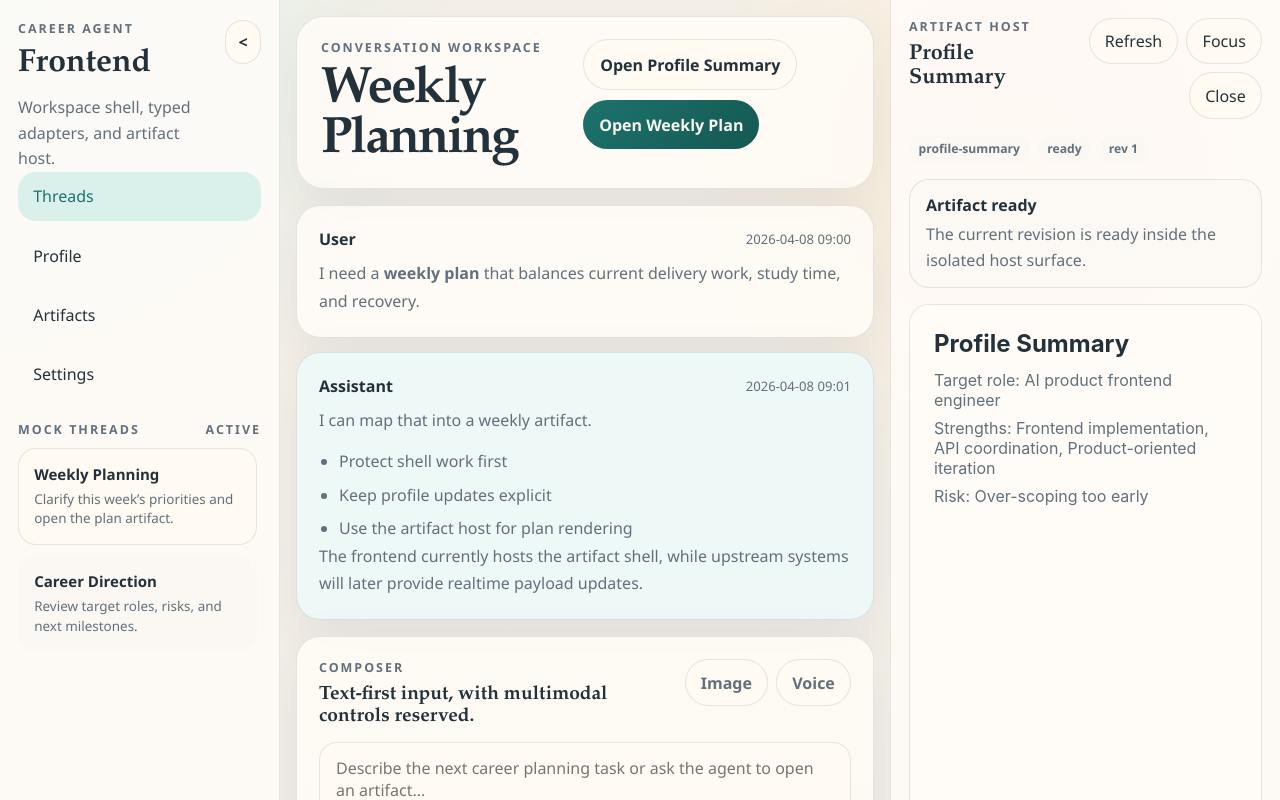
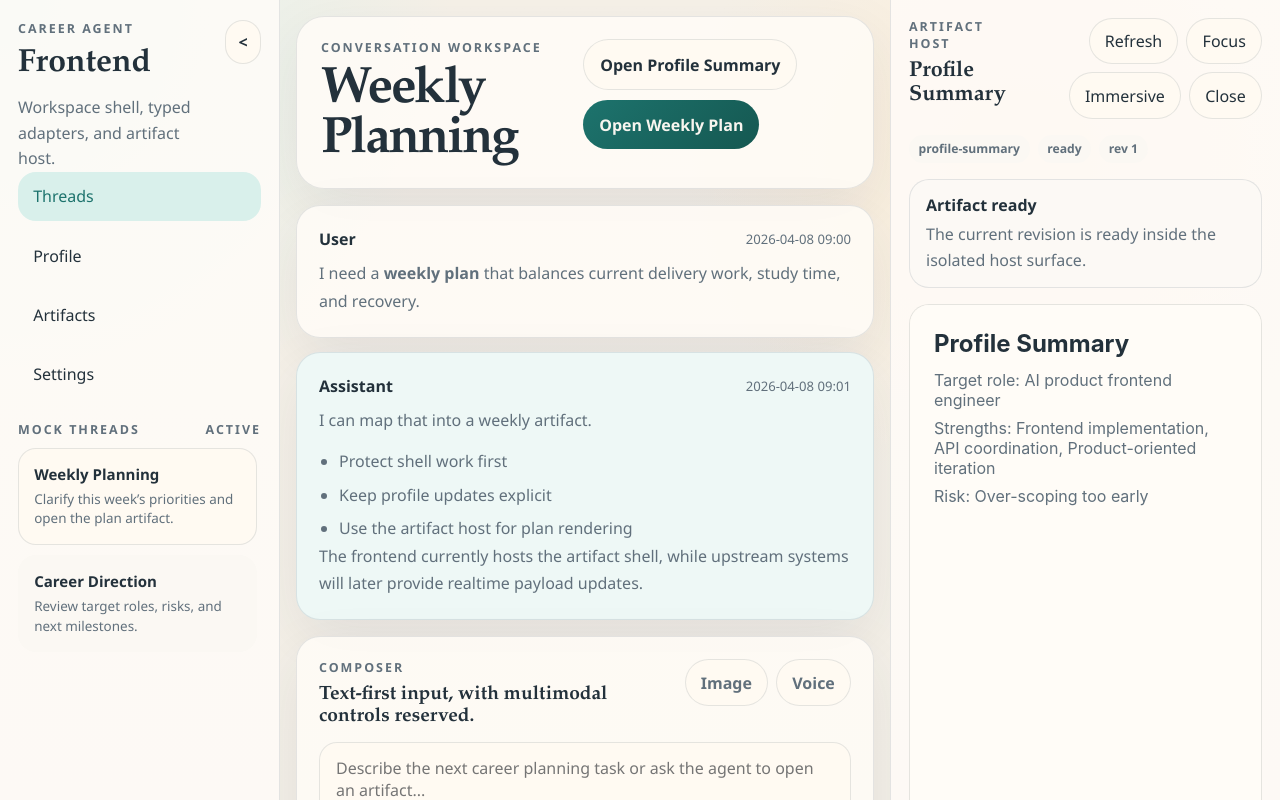
Before and after one commit to AswarS/Career-Agent, a Vue app: page /threads/thread-001 in a window 1280 px wide. Both pictures are taken after a click on the button "Open Profile Summary". Built offline with nearby package versions, Linux system fonts and the light colour scheme; no server answers.

Commit message:
add immersive canvas shell mode

```diff
--- a/src/app/AppShell.vue
+++ b/src/app/AppShell.vue
@@ -7,11 +7,12 @@ import SideRail from '../modules/navigation/SideRail.vue';
 import { useWorkspaceStore } from '../stores/workspace';
 
 const workspaceStore = useWorkspaceStore();
-const { artifactFocusMode, artifactPaneOpen, sideRailCollapsed } = storeToRefs(workspaceStore);
+const { artifactFocusMode, artifactImmersiveMode, artifactPaneOpen, sideRailCollapsed } = storeToRefs(workspaceStore);
 
 const shellClasses = computed(() => ({
   'artifact-open': artifactPaneOpen.value,
   'artifact-focus': artifactFocusMode.value,
+  'artifact-immersive': artifactImmersiveMode.value,
   'side-rail-collapsed': sideRailCollapsed.value,
 }));
 
@@ -22,8 +23,8 @@ onMounted(() => {
 
 <template>
   <div class="app-shell" :class="shellClasses">
-    <SideRail />
-    <main class="workspace-main">
+    <SideRail v-if="!artifactImmersiveMode" />
+    <main v-if="!artifactImmersiveMode" class="workspace-main">
       <RouterView />
     </main>
     <ArtifactHost />
@@ -49,6 +50,10 @@ onMounted(() => {
 
 .app-shell.artifact-focus {
   grid-template-columns: var(--side-rail-width) minmax(0, 1fr);
+}
+
+.app-shell.artifact-immersive {
+  grid-template-columns: 1fr;
 }
 
 .workspace-main {
--- a/src/modules/artifacts/ArtifactHost.vue
+++ b/src/modules/artifacts/ArtifactHost.vue
@@ -4,7 +4,7 @@ import { storeToRefs } from 'pinia';
 import { useWorkspaceStore } from '../../stores/workspace';
 
 const workspaceStore = useWorkspaceStore();
-const { activeArtifact, artifactFocusMode, artifactPaneOpen } = storeToRefs(workspaceStore);
+const { activeArtifact, artifactFocusMode, artifactImmersiveMode, artifactPaneOpen } = storeToRefs(workspaceStore);
 
 const artifactMarkup = computed(() => {
   if (activeArtifact.value?.renderMode !== 'html') {
@@ -46,11 +46,11 @@ const statusBody = computed(() => {
 </script>
 
 <template>
-  <aside class="artifact-host" :class="{ open: artifactPaneOpen, focus: artifactFocusMode }">
+  <aside class="artifact-host" :class="{ open: artifactPaneOpen, focus: artifactFocusMode, immersive: artifactImmersiveMode }">
     <div class="artifact-panel">
       <div class="artifact-header">
         <div>
-          <p class="eyebrow">Artifact Host</p>
+          <p class="eyebrow">{{ artifactImmersiveMode ? 'Immersive Canvas' : 'Artifact Host' }}</p>
           <h2>{{ activeArtifact?.title ?? 'No Active Artifact' }}</h2>
         </div>
         <div v-if="artifactPaneOpen" class="artifact-actions">
@@ -63,14 +63,28 @@ const statusBody = computed(() => {
             Refresh
           </button>
           <button
-            v-if="activeArtifact && !artifactFocusMode"
+            v-if="activeArtifact && !artifactFocusMode && !artifactImmersiveMode"
             class="ghost-button"
             @click="workspaceStore.promoteArtifactFocus()"
           >
             Focus
           </button>
           <button
-            v-if="activeArtifact && artifactFocusMode"
+            v-if="activeArtifact && !artifactImmersiveMode"
+            class="ghost-button"
+            @click="workspaceStore.promoteArtifactImmersive()"
+          >
+            Immersive
+          </button>
+          <button
+            v-if="activeArtifact && artifactImmersiveMode"
+            class="ghost-button"
+            @click="workspaceStore.restoreArtifactFocus()"
+          >
+            Back To Focus
+          </button>
+          <button
+            v-if="activeArtifact && (artifactFocusMode || artifactImmersiveMode)"
             class="ghost-button"
             @click="workspaceStore.restoreArtifactPane()"
           >
@@ -139,6 +153,14 @@ const statusBody = computed(() => {
   z-index: 20;
 }
 
+.artifact-host.immersive {
+  position: fixed;
+  inset: 0;
+  width: 100vw;
+  max-width: 100vw;
+  z-index: 30;
+}
+
 .artifact-panel {
   display: flex;
   flex-direction: column;
@@ -159,6 +181,14 @@ const statusBody = computed(() => {
   min-width: 0;
   border-left: 1px solid var(--color-border);
   box-shadow: -20px 0 40px rgba(35, 49, 59, 0.08);
+}
+
+.artifact-host.immersive .artifact-panel {
+  width: 100vw;
+  max-width: 100vw;
+  padding: 20px 24px;
+  border-left: 0;
+  box-shadow: none;
 }
 
 .artifact-header {
@@ -259,6 +289,10 @@ h2 {
   min-height: calc(100vh - 210px);
 }
 
+.artifact-host.immersive .artifact-frame {
+  min-height: calc(100vh - 206px);
+}
+
 .artifact-empty {
   padding: 18px;
   color: var(--color-text);
--- a/src/stores/workspace.ts
+++ b/src/stores/workspace.ts
@@ -86,6 +86,9 @@ export const useWorkspaceStore = defineStore('workspace', {
     },
     artifactFocusMode(state) {
       return state.artifactPaneOpen && state.artifactViewMode === 'focus';
+    },
+    artifactImmersiveMode(state) {
+      return state.artifactPaneOpen && state.artifactViewMode === 'immersive';
     },
   },
   actions: {
@@ -228,6 +231,22 @@ export const useWorkspaceStore = defineStore('workspace', {
       this.artifactPaneOpen = true;
       this.artifactViewMode = 'focus';
     },
+    promoteArtifactImmersive() {
+      if (!this.activeArtifactId) {
+        return;
+      }
+
+      this.artifactPaneOpen = true;
+      this.artifactViewMode = 'immersive';
+    },
+    restoreArtifactFocus() {
+      if (!this.activeArtifactId) {
+        return;
+      }
+
+      this.artifactPaneOpen = true;
+      this.artifactViewMode = 'focus';
+    },
     restoreArtifactPane() {
       if (!this.activeArtifactId) {
         return;
--- a/src/types/entities.ts
+++ b/src/types/entities.ts
@@ -54,7 +54,7 @@ export interface ProfileSuggestion {
 export type ArtifactType = 'weekly-plan' | 'profile-summary' | 'career-roadmap';
 export type ArtifactStatus = 'idle' | 'loading' | 'streaming' | 'ready' | 'stale' | 'error';
 export type ArtifactRenderMode = 'html' | 'markdown' | 'cards';
-export type ArtifactViewMode = 'pane' | 'focus';
+export type ArtifactViewMode = 'pane' | 'focus' | 'immersive';
 
 export interface ArtifactHtmlPayload {
   html: string;
```
Also changed, not shown: 3 other files (tests, documents, lock files or other folders).
